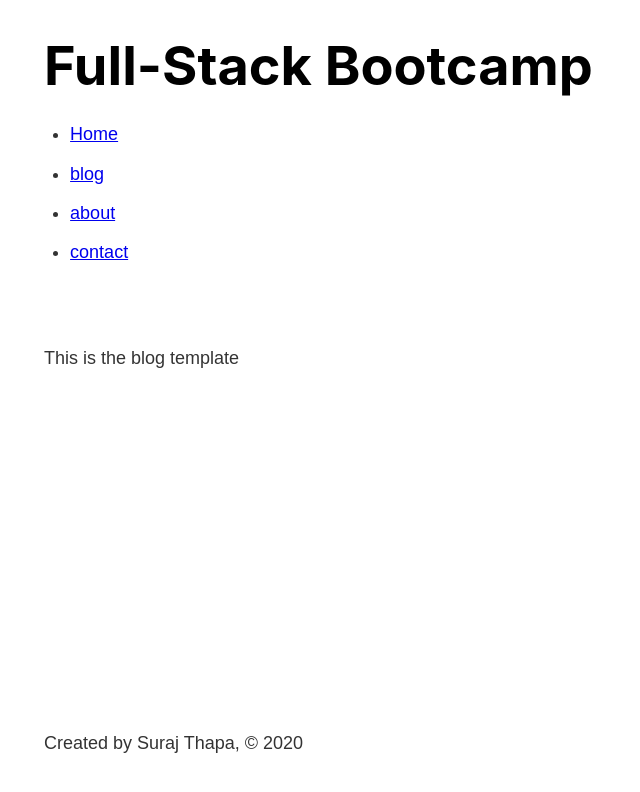
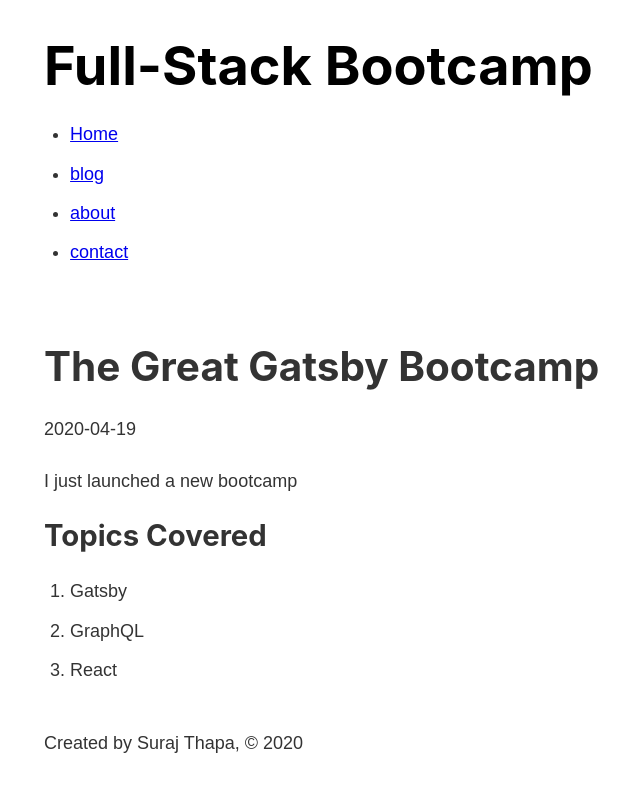
Before and after one commit to pacificsun/great-gatsby, a Gatsby site: page /blog/gatsby in a window 1280 px wide. Shown: the whole page, without its empty margins (239-879 px from the left). Built offline with nearby package versions, Linux system fonts and the light colour scheme; Gatsby itself is replaced by a stand-in of ours.

Commit message:
rendering post data in blog template

```diff
--- a/src/templates/blog.js
+++ b/src/templates/blog.js
@@ -1,8 +1,30 @@
 import React from "react"
+import { graphql } from "gatsby"
 import Layout from "../components/layout"
 
-const Blog = () => {
-  return <Layout>This is the blog template</Layout>
+export const query = graphql`
+  query($slug: String!) {
+    markdownRemark(fields: { slug: { eq: $slug } }) {
+      frontmatter {
+        title
+        date
+      }
+      html
+    }
+  }
+`
+
+const Blog = props => {
+  console.log(props)
+  return (
+    <Layout>
+      <h1>{props.data.markdownRemark.frontmatter.title}</h1>
+      <p>{props.data.markdownRemark.frontmatter.date}</p>
+      <div
+        dangerouslySetInnerHTML={{ __html: props.data.markdownRemark.html }}
+      ></div>
+    </Layout>
+  )
 }
 
 export default Blog
```
